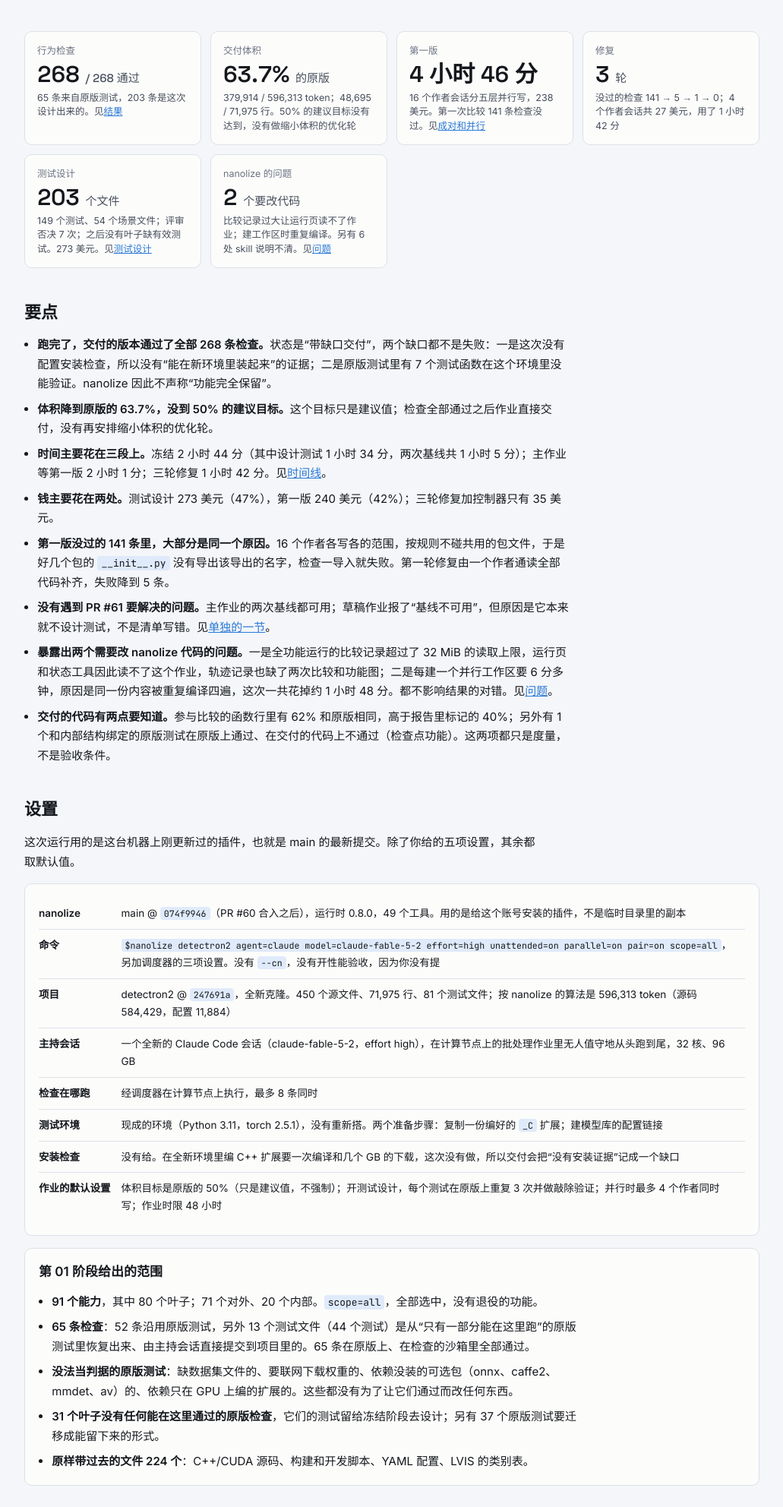
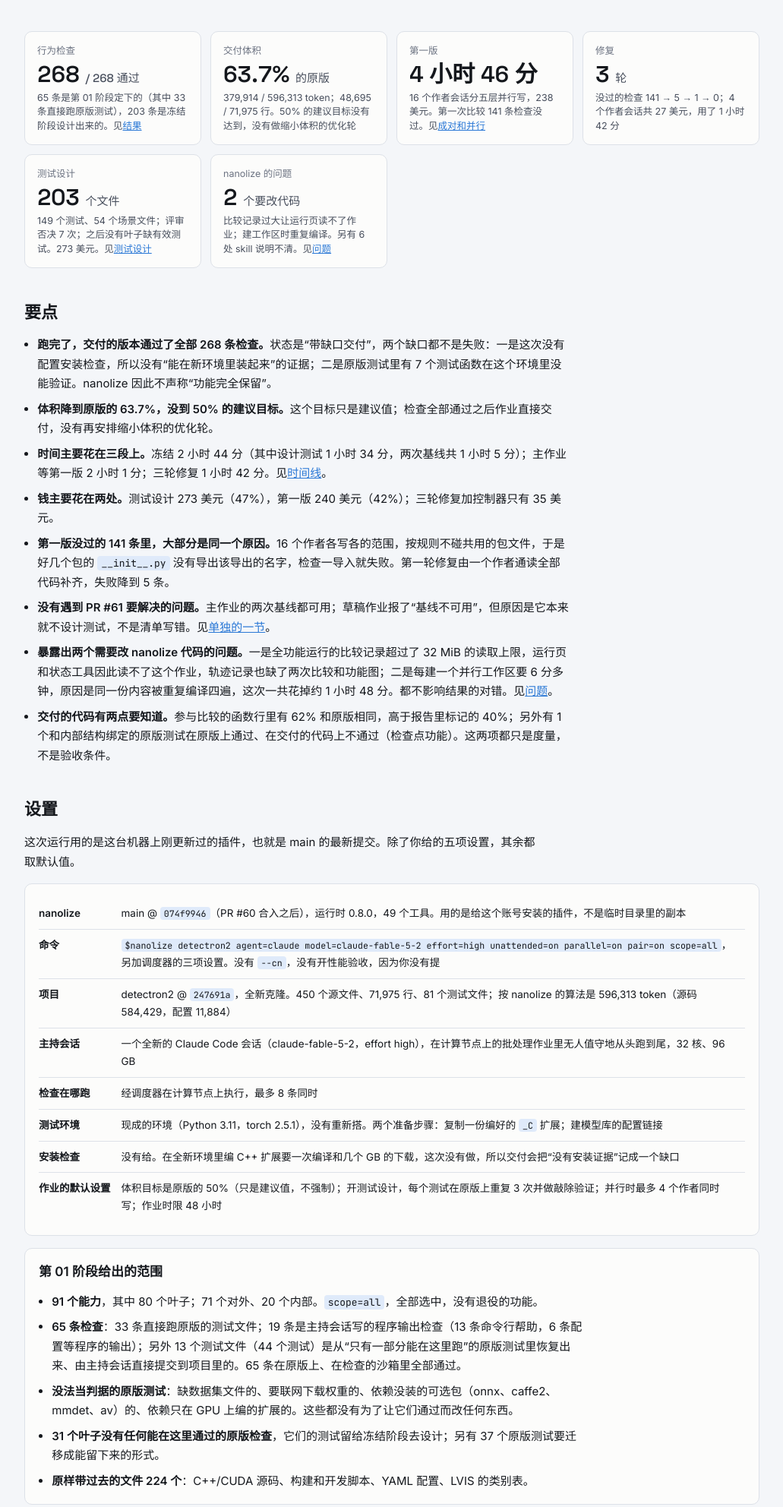
Before and after one commit to yukang2017/nanolize-detectron2-all-20261124, a plain HTML site: page index.html in a window 1280 px wide. Shown: the part 322-2306 px from the top of the page at 76% size, without its empty margins (124-1155 px from the left). Drawn offline with Linux system fonts and the light colour scheme.

Commit message:
Say what the 65 first checks are, and link the comparison page
33 of them run the original's test files; 19 are program output checks
and 13 are recovered test files, all written in stage 01.

Co-Authored-By: Claude Fable 5.2 <noreply@anthropic.com>

```diff
--- a/index.html
+++ b/index.html
@@ -175,7 +175,7 @@ figcaption { font-size: 13px; color: var(--ink-2); max-width: 80ch; }
 <section>
   <div class="kpis">
     <div class="kpi"><div class="label">行为检查</div><div class="value">268 <small>/ 268 通过</small></div>
-      <div class="note">65 条来自原版测试，203 条是这次设计出来的。见<a href="#result">结果</a></div></div>
+      <div class="note">65 条是第 01 阶段定下的（其中 33 条直接跑原版测试），203 条是冻结阶段设计出来的。见<a href="#result">结果</a></div></div>
     <div class="kpi"><div class="label">交付体积</div><div class="value">63.7% <small>的原版</small></div>
       <div class="note">379,914 / 596,313 token；48,695 / 71,975 行。50% 的建议目标没有达到，没有做缩小体积的优化轮</div></div>
     <div class="kpi"><div class="label">第一版</div><div class="value">4 小时 46 分</div>
@@ -225,7 +225,7 @@ figcaption { font-size: 13px; color: var(--ink-2); max-width: 80ch; }
     <h3>第 01 阶段给出的范围</h3>
     <ul class="plain">
       <li><b>91 个能力</b>，其中 80 个叶子；71 个对外、20 个内部。<code>scope=all</code>，全部选中，没有退役的功能。</li>
-      <li><b>65 条检查</b>：52 条沿用原版测试，另外 13 个测试文件（44 个测试）是从“只有一部分能在这里跑”的原版测试里恢复出来、由主持会话直接提交到项目里的。65 条在原版上、在检查的沙箱里全部通过。</li>
+      <li><b>65 条检查</b>：33 条直接跑原版的测试文件；19 条是主持会话写的程序输出检查（13 条命令行帮助，6 条配置等程序的输出）；另外 13 个测试文件（44 个测试）是从“只有一部分能在这里跑”的原版测试里恢复出来、由主持会话直接提交到项目里的。65 条在原版上、在检查的沙箱里全部通过。</li>
       <li><b>没法当判据的原版测试</b>：缺数据集文件的、要联网下载权重的、依赖没装的可选包（onnx、caffe2、mmdet、av）的、依赖只在 GPU 上编的扩展的。这些都没有为了让它们通过而改任何东西。</li>
       <li><b>31 个叶子没有任何能在这里通过的原版检查</b>，它们的测试留给冻结阶段去设计；另有 37 个原版测试要迁移成能留下来的形式。</li>
       <li><b>原样带过去的文件 224 个</b>：C++/CUDA 源码、构建和开发脚本、YAML 配置、LVIS 的类别表。</li>
@@ -578,6 +578,7 @@ figcaption { font-size: 13px; color: var(--ink-2); max-width: 80ch; }
 
 <footer>
   <p>这一页由 Claude 根据这次运行的记录整理。数字都来自运行自己的记录；推算的地方在正文里写明了是推算。</p>
+  <p>相关页面：<a href="../nanolize-detectron2-compare-20261125/">这次交付的版本和另一种压缩方法的对比</a>。</p>
 </footer>
 
 
```
